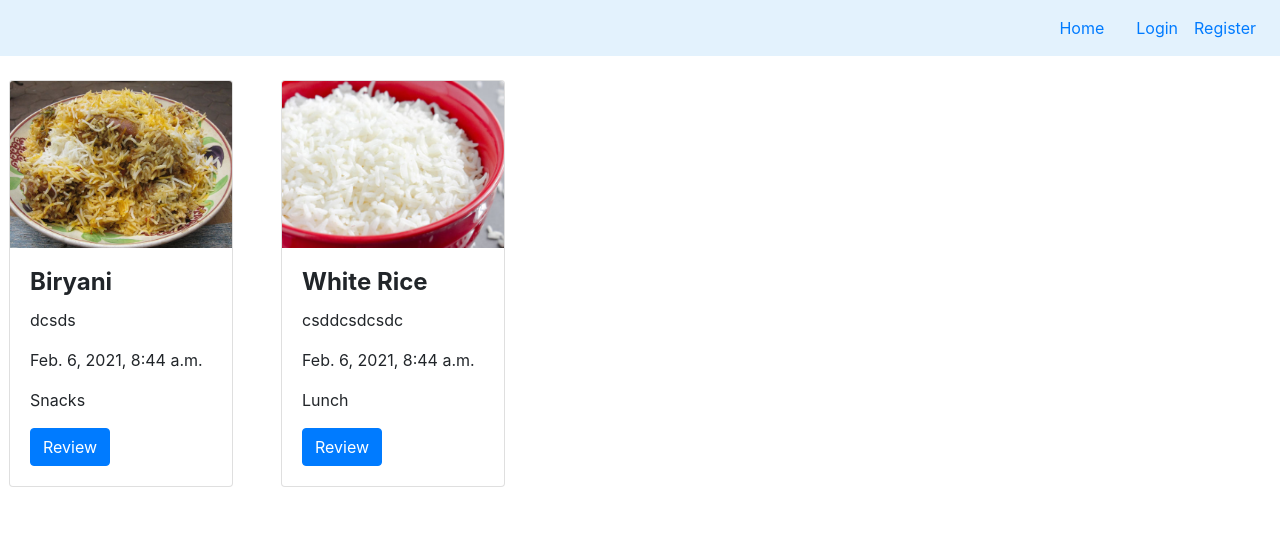
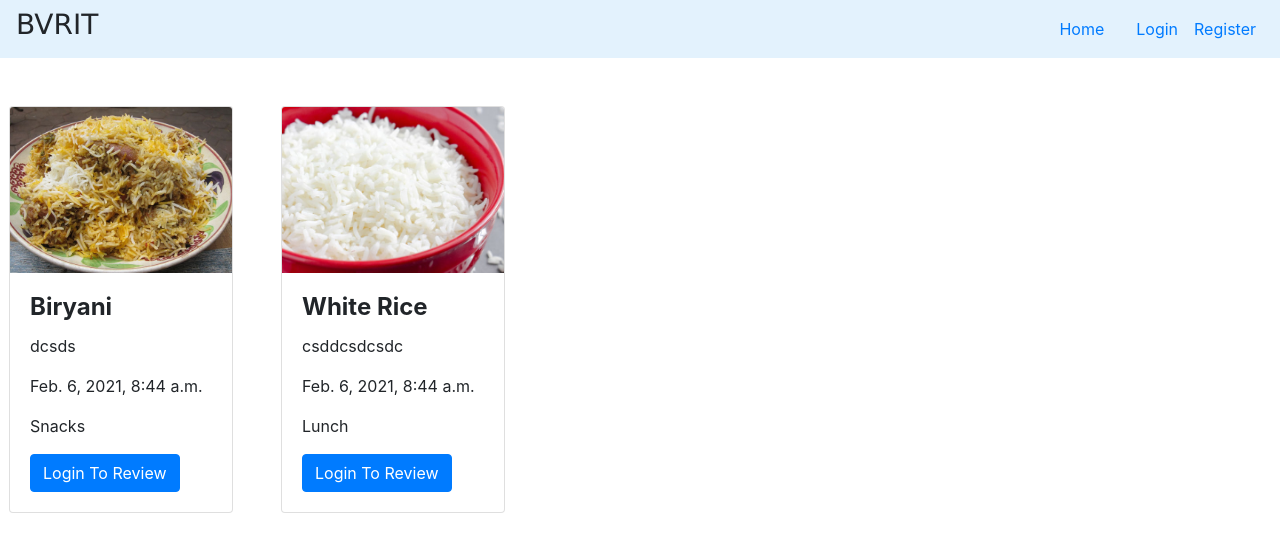
Before and after one commit to pradeepvarma22/Food_Review, a Django app: page / in a window 1280 px wide. Shown: the top 552 px of the page. Run offline with Django 3.2, Linux system fonts and the light colour scheme; data comes from the database, SQL or seed files in the repository; both versions use the stored data as it was after the commit; some libraries are stand-ins or nearby versions.

Commit message:
Add : decorators
Signed-off-by: varma7 <pradeepvarma107@gmail.com>

```diff
--- a/FoodApp/templates/FoodApp/home.html
+++ b/FoodApp/templates/FoodApp/home.html
@@ -2,6 +2,10 @@
 
 
 {% block body_block %}
+    <br>
+
+
+
     <div class="row">
 
         {% for i in itemlist %}
@@ -12,7 +16,11 @@
                         <p class="card-text">{{i.item_desc}}</p>
                         <p class="card-text">{{i.createdon}}</p>
                         <p class="card-text">{{i.diet}}</p>
-                        <a href="{% url 'review' i.id %}" class="btn btn-primary">Review</a>
+                        {% if user.is_authenticated %}
+                            <a href="{% url 'review' i.id %}" class="btn btn-primary">Review</a>
+                        {% else %}
+                            <a href="{% url 'login' %}" class="btn btn-primary">Login To Review</a>
+                        {% endif %}
                         </div>
                 </div>
         {% endfor %}
--- a/FoodApp/templates/navbar.html
+++ b/FoodApp/templates/navbar.html
@@ -1,4 +1,6 @@
 <nav class="navbar navbar-expand-sm bg-red" style="background-color: #e3f2fd;" >
+
+  <h3 style = "font-family: Verdana, Arial, Tahoma, Serif;"><it>BVRIT</it></h3>
 
   <ul class="navbar-nav ml-auto">
 
--- a/FoodApp/views.py
+++ b/FoodApp/views.py
@@ -6,6 +6,7 @@ from django.contrib.auth.forms import UserCreationForm
 from django.contrib.auth.forms import AuthenticationForm
 import datetime
 from django.contrib.auth.models import User
+from django.contrib.auth.decorators import login_required
 
 def Home(request):
     today = datetime.date.today()
@@ -15,7 +16,7 @@ def Home(request):
     }
     return render(request,'FoodApp/home.html',context)
 
-
+@login_required(login_url="login")
 def createReview(request,pk):
     usernameg = None
     if request.user.is_authenticated:
```
Also changed, not shown: db.sqlite3.
